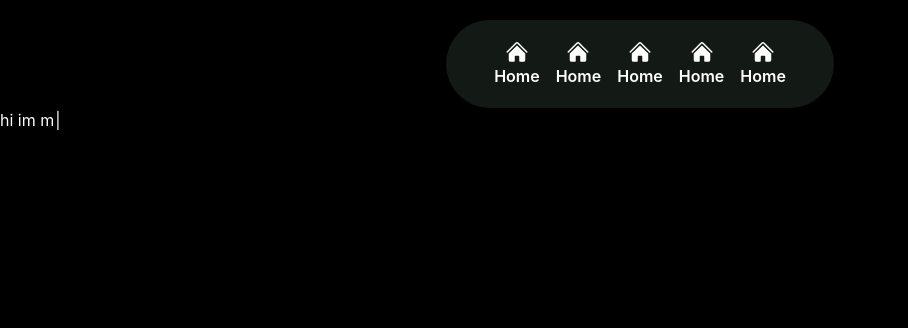
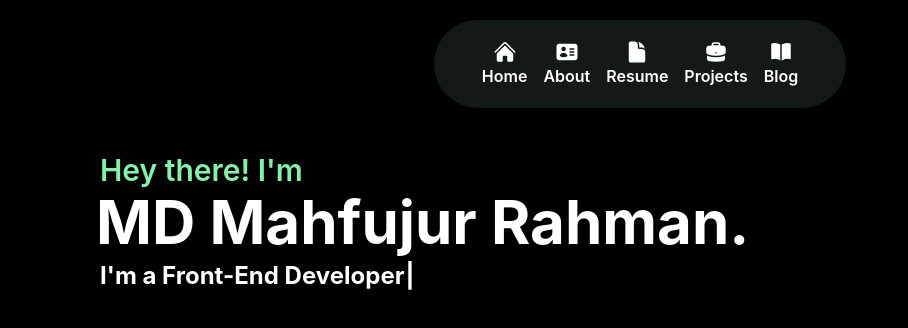
Before and after one commit to mahfujurr/mahfujur-rahman-portfolio, a React (Create React App) app: page / in a window 1280 px wide. Shown: the top 328 px of the page, without its empty margins (0-908 px from the left). Built offline with nearby package versions, Linux system fonts and the light colour scheme.

Commit message:
nav added

```diff
--- a/src/Layout/Main.js
+++ b/src/Layout/Main.js
@@ -4,7 +4,7 @@ import Navbar from '../Pages/Navbar/Navbar';
 
 const Main = () => {
     return (
-        <div className='bg-black h-screen'>
+        <div className='bg-black h-screen text-white'>
             <Navbar></Navbar>
             <Outlet></Outlet>
         </div>
--- /dev/null
+++ b/src/Pages/Blog/Blog.js
@@ -0,0 +1,11 @@
+import React from 'react';
+
+const Blog = () => {
+    return (
+        <div>
+            Coming Soon
+        </div>
+    );
+};
+
+export default Blog;
--- a/src/Pages/Home/Home.js
+++ b/src/Pages/Home/Home.js
@@ -3,11 +3,16 @@ import TypewriterComponent from 'typewriter-effect';
 
 const Home = () => {
     return (
-        <div className='text-white'>
+        <div className='text-white pl-10 lg:pl-24 pt-10'>
+            <h1 className='font-semibold text-green-300 text-3xl py-1 pl-1'>Hey there! I'm</h1>
+            <h1 className='font-bold text-6xl'>MD Mahfujur Rahman.</h1>
+            <div className='font-bold text-2xl py-2 pl-1'>
                 <TypewriterComponent
                     options={{
                         strings: [
-                        'hi im murad'
+                            "I'm a Front-End Developer",
+                            "I code cool websites",
+                            "I love coding"
                         ],
                         autoStart: true,
                         loop: true,
@@ -15,6 +20,7 @@ const Home = () => {
                     }}
                 />
             </div>
+        </div>
     );
 };
 
--- a/src/Pages/Navbar/Navbar.js
+++ b/src/Pages/Navbar/Navbar.js
@@ -1,6 +1,6 @@
 import React from 'react';
 import { Link } from 'react-router-dom';
-import { HomeIcon } from '@heroicons/react/24/solid'
+import { BookOpenIcon, BriefcaseIcon, DocumentIcon, HomeIcon, IdentificationIcon } from '@heroicons/react/24/solid'
 const Navbar = () => {
 
     return (
@@ -11,20 +11,20 @@ const Navbar = () => {
                     <h1 className=''>Home</h1>
                 </Link>
                 <Link to='/about' className='mx-2 flex flex-col justify-center items-center hover:text-green-400'>
-                    <HomeIcon className="h-6 w-6 text-white hover:text-green-400" />
-                    <h1 className=''>Home</h1>
+                    <IdentificationIcon className="h-6 w-6 text-white hover:text-green-400" />
+                    <h1 className=''>About</h1>
                 </Link>
                 <Link to='/resume' className='mx-2 flex flex-col justify-center items-center hover:text-green-400'>
-                    <HomeIcon className="h-6 w-6 text-white hover:text-green-400" />
-                    <h1 className=''>Home</h1>
+                    <DocumentIcon className="h-6 w-6 text-white hover:text-green-400" />
+                    <h1 className=''>Resume</h1>
                 </Link>
                 <Link to='/projects' className='mx-2 flex flex-col justify-center items-center hover:text-green-400'>
-                    <HomeIcon className="h-6 w-6 text-white hover:text-green-400" />
-                    <h1 className=''>Home</h1>
+                    <BriefcaseIcon className="h-6 w-6 text-white hover:text-green-400" />
+                    <h1 className=''>Projects</h1>
                 </Link>
                 <Link to='/blog' className='mx-2 flex flex-col justify-center items-center hover:text-green-400'>
-                    <HomeIcon className="h-6 w-6 text-white hover:text-green-400" />
-                    <h1 className=''>Home</h1>
+                    <BookOpenIcon className="h-6 w-6 text-white hover:text-green-400" />
+                    <h1 className=''>Blog</h1>
                 </Link>
             </div>
         </div>
```
Also changed, not shown: src/Routes/Routes.js (+6 -1 lines). Lines whose indentation alone changed are shown as unchanged.
